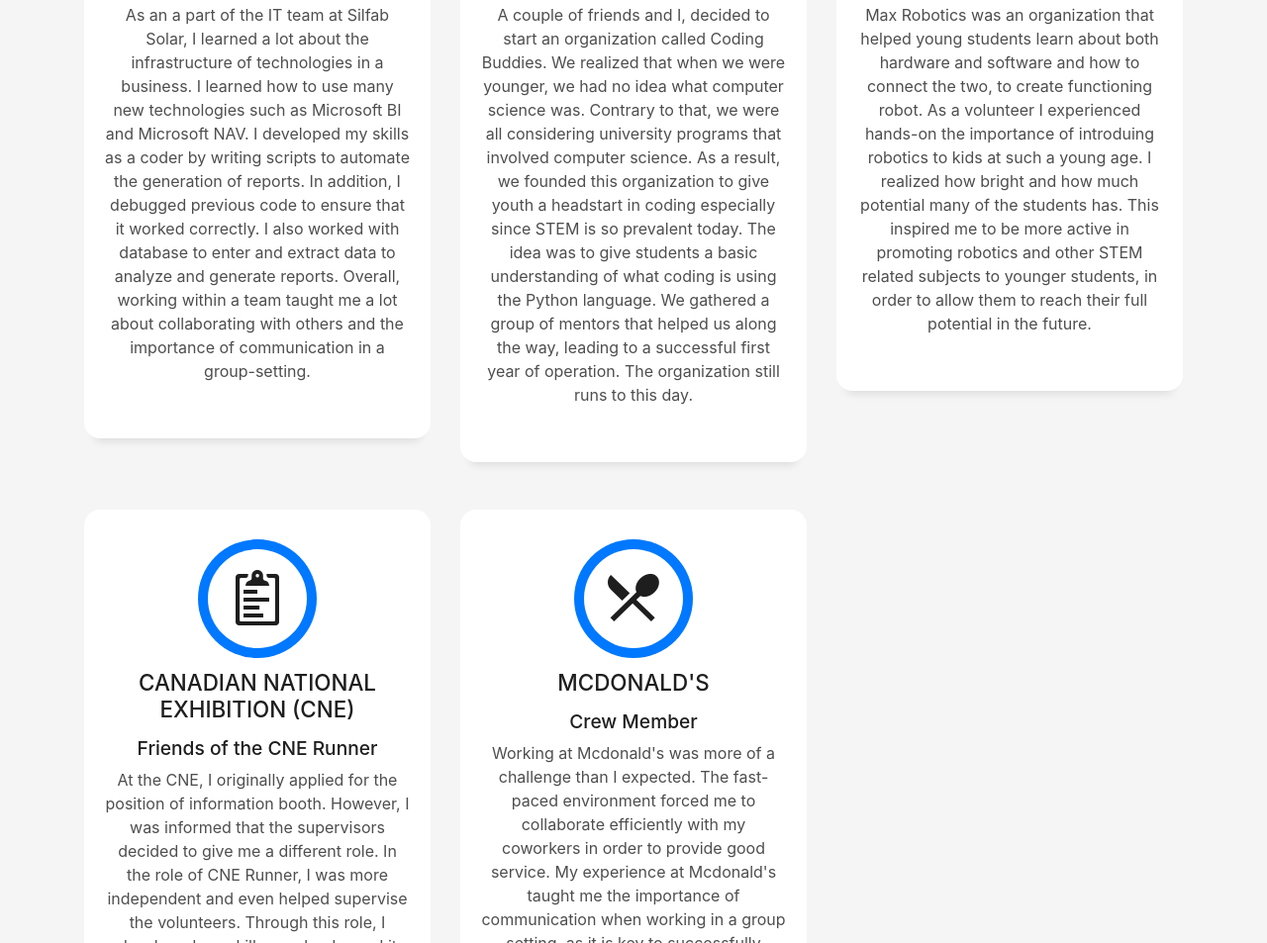
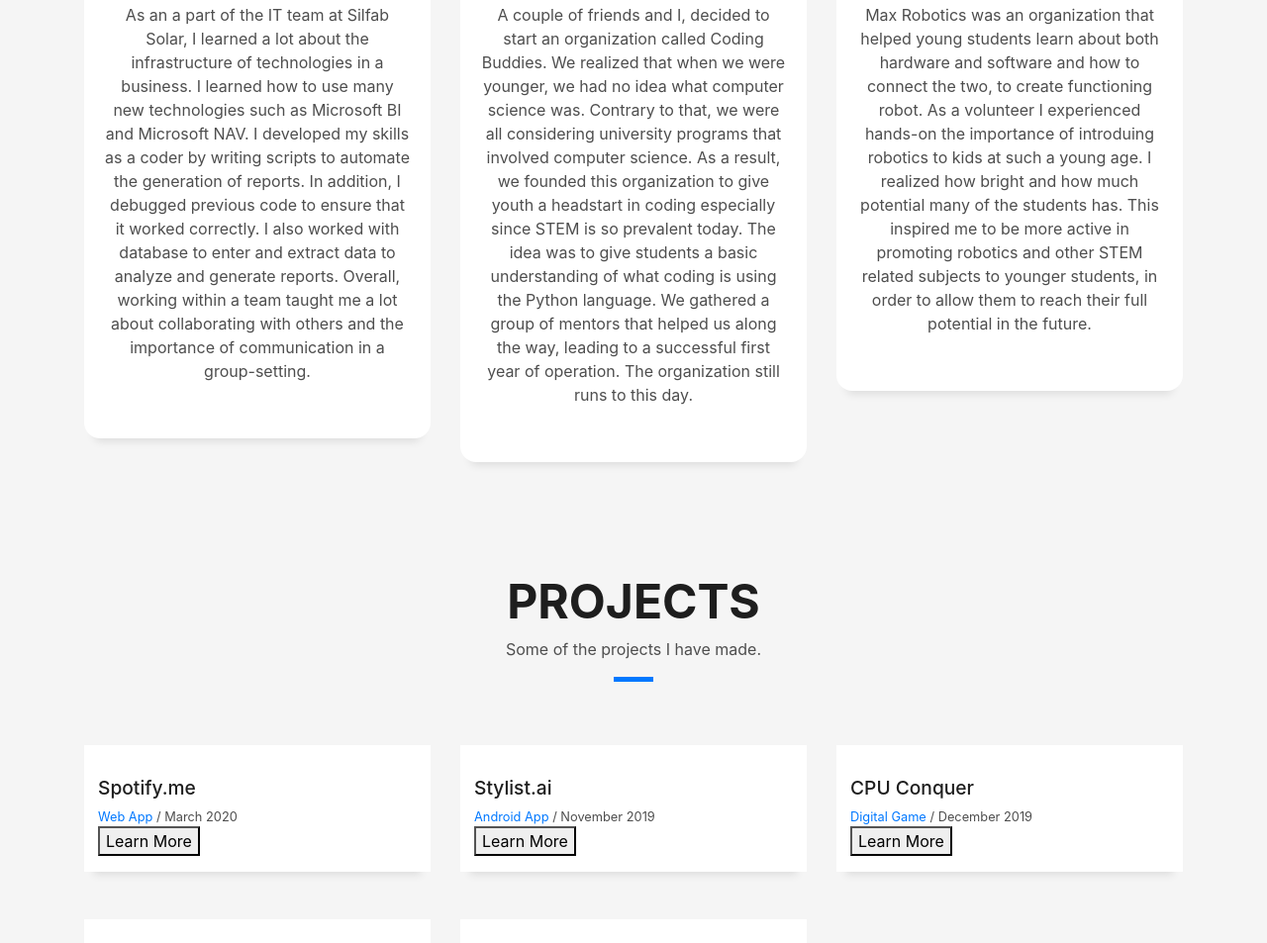
Before and after one commit to jason-qin2/jason-qin2.github.io, a plain HTML site: page index.html in a window 1280 px wide. Shown: the part 1847-2800 px from the top of the page at 99% size. Drawn offline with Linux system fonts and the light colour scheme; files whose address does not match are found by name.

Commit message:
update info

```diff
--- a/index.html
+++ b/index.html
@@ -239,34 +239,6 @@
           </div>
         </div>
       </div>
-      <div class="col-md-4">
-        <div class="service-box">
-          <div class="service-ico">
-            <span class="ico-circle"><i class="ion-clipboard"></i></span>
-          </div>
-          <div class="service-content">
-            <h2 class="s-title">Canadian National Exhibition (CNE)</h2>
-            <h3 class="position">Friends of the CNE Runner</h3>
-            <p class="s-description text-center">
-              At the CNE, I originally applied for the position of information booth. However, I was informed that the supervisors decided to give me a different role. In the role of CNE Runner, I was more independent and even helped supervise the volunteers. Through this role, I developed my skills as a leader and it helped me understand what it takes to ensure that something I am in charge of, operates smoothly.
-            </p>
-          </div>
-        </div>
-      </div>
-      <div class="col-md-4">
-        <div class="service-box">
-          <div class="service-ico">
-            <span class="ico-circle"><i class="ion-android-restaurant"></i></span>
-          </div>
-          <div class="service-content">
-            <h2 class="s-title">McDonald's</h2>
-            <h3 class="position">Crew Member</h3>
-            <p class="s-description text-center">
-              Working at Mcdonald's was more of a challenge than I expected. The fast-paced environment forced me to collaborate efficiently with my coworkers in order to provide good service. My experience at Mcdonald's taught me the importance of communication when working in a group setting, as it is key to successfully completing any task.
-            </p>
-          </div>
-        </div>
-      </div>
     </div>
   </div>
 </section>
@@ -289,6 +261,35 @@
       </div>
     </div>
     <div class="row">
+
+      <div class="col-md-4">
+        <div class="work-box">
+          <div class="work-content">
+            <div class="row">
+              <div class="col-sm-8">
+                <h2 class="w-title">Spotify.me</h2>
+                <div class="w-more">
+                  <span class="w-ctegory">Web App</span> / <span class="w-date">March 2020</span>
+                </div>
+
+                <button onclick="location.href='https://github.com/jason-qin2/spotify-playlist" type="button">
+       Learn More</button>
+
+                <div id="myModal" class="modal">
+                  <div class="modal-content">
+                    <span id="close1" class="close">&times;</span>
+                    <h2>Spotify.me</h2>
+                    <p>Based on your favourite artists, have this app create a playlist that would suit your taste in music.
+                      With playlists curated to your taste, you can get the same vibes without always having to listen to the same songs.</p>
+                    </div>
+
+                  </div>
+
+                </div>
+              </div>
+            </div>
+          </div>
+        </div>
 
       <div class="col-md-4">
         <div class="work-box">
```
